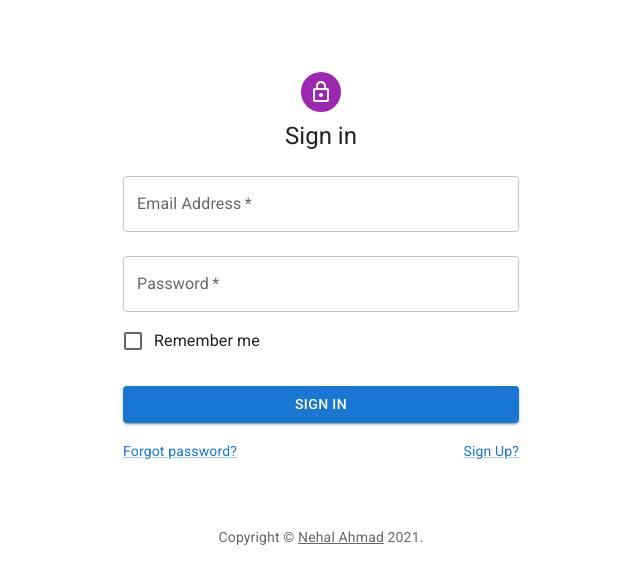
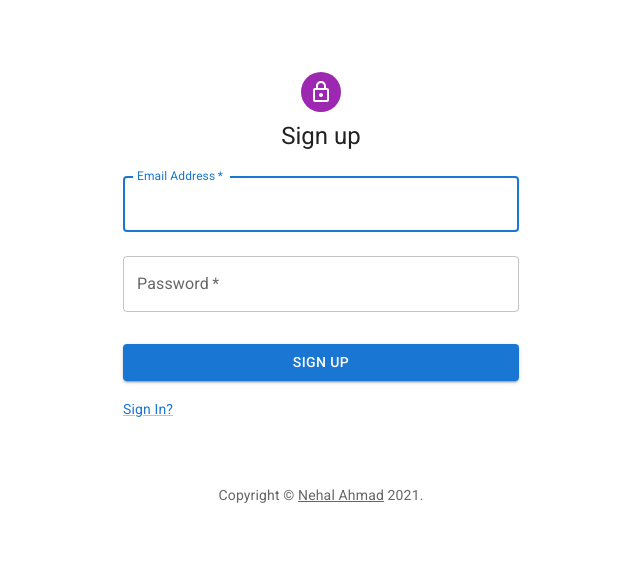
Before and after one commit to nehal119/document-reader, a React (Create React App) app: page / in a window 1280 px wide. Both pictures are taken after a click on the link "Sign Up?". Shown: the top 584 px of the page, without its empty margins (319-959 px from the left). Built offline with nearby package versions, Linux system fonts and the light colour scheme.

Commit message:
add signup

```diff
--- a/db/controllers/user.js
+++ b/db/controllers/user.js
@@ -29,7 +29,7 @@ exports.user_add = function (req, res) {
       res.status(400);
       return;
     }
-    res.status(200).json({ success: true, message: "User added", item: newUser });
+    res.status(200).json({ success: true, data: newUser._id });
   });
 };
 
--- a/src/components/SignIn.js
+++ b/src/components/SignIn.js
@@ -36,6 +36,10 @@ function Copyright(props) {
 const theme = createTheme();
 
 export default function SignIn() {
+  const [signup, setSignup] = React.useState(false);
+  const onSignup = (mode) => {
+    setSignup(mode);
+  }
   const handleSubmit = (event) => {
     event.preventDefault();
     const data = new FormData(event.currentTarget);
@@ -45,7 +49,30 @@ export default function SignIn() {
         password: data.get("password"),
       })
       .then(({data}) => {
-        console.log(data);
+        if (data.success) {
+          window.localStorage.setItem(
+            "document-reader",
+            data.data
+          );
+          toast.success("Success!!!");
+          window.location.href = "/home";
+        }
+      })
+      .catch(() => {
+        window.localStorage.removeItem("document-reader");
+        toast.error("Authentication error");
+      });
+  };
+
+  const handleSubmitSignup = (event) => {
+    event.preventDefault();
+    const data = new FormData(event.currentTarget);
+    axios
+      .post("http://localhost:3001/add/user", {
+        username: data.get("email"),
+        password: data.get("password"),
+      })
+      .then(({data}) => {
         if (data.success) {
           window.localStorage.setItem(
             "document-reader",
@@ -66,7 +93,7 @@ export default function SignIn() {
       <ToastContainer />
       <Container component="main" maxWidth="xs">
         <CssBaseline />
-        <Box
+        {!signup && <Box
           sx={{
             marginTop: 8,
             display: "flex",
@@ -125,13 +152,70 @@ export default function SignIn() {
                 </Link>
               </Grid>
               <Grid item>
-                <Link href="#" variant="body2">
+                <Link href="#" variant="body2" onClick={() => onSignup(true)}>
                   {"Sign Up?"}
                 </Link>
               </Grid>
             </Grid>
           </Box>
-        </Box>
+        </Box>}
+        {signup && <Box
+          sx={{
+            marginTop: 8,
+            display: "flex",
+            flexDirection: "column",
+            alignItems: "center",
+          }}
+        >
+          <Avatar sx={{ m: 1, bgcolor: "secondary.main" }}>
+            <LockOutlinedIcon />
+          </Avatar>
+          <Typography component="h1" variant="h5">
+            Sign up
+          </Typography>
+          <Box
+            component="form"
+            onSubmit={handleSubmitSignup}
+            noValidate
+            sx={{ mt: 1 }}
+          >
+            <TextField
+              margin="normal"
+              required
+              fullWidth
+              id="email"
+              label="Email Address"
+              name="email"
+              autoComplete="email"
+              autoFocus
+            />
+            <TextField
+              margin="normal"
+              required
+              fullWidth
+              name="password"
+              label="Password"
+              type="password"
+              id="password"
+              autoComplete="current-password"
+            />
+            <Button
+              type="submit"
+              fullWidth
+              variant="contained"
+              sx={{ mt: 3, mb: 2 }}
+            >
+              Sign Up
+            </Button>
+            <Grid container>
+              <Grid item>
+                <Link href="#" variant="body2" onClick={() => onSignup(false)}>
+                  {"Sign In?"}
+                </Link>
+              </Grid>
+            </Grid>
+          </Box>
+        </Box>}
         <Copyright sx={{ mt: 8, mb: 4 }} />
       </Container>
     </ThemeProvider>
```
